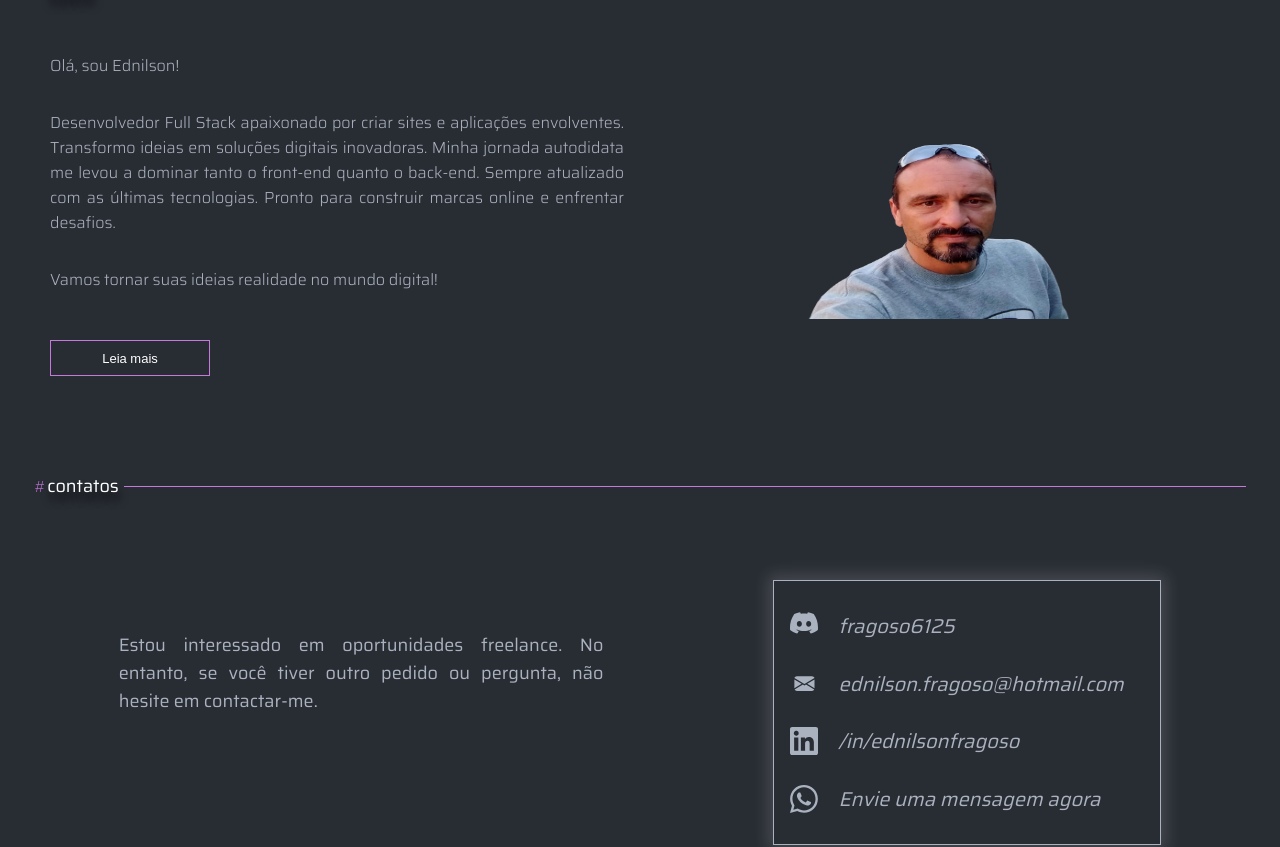
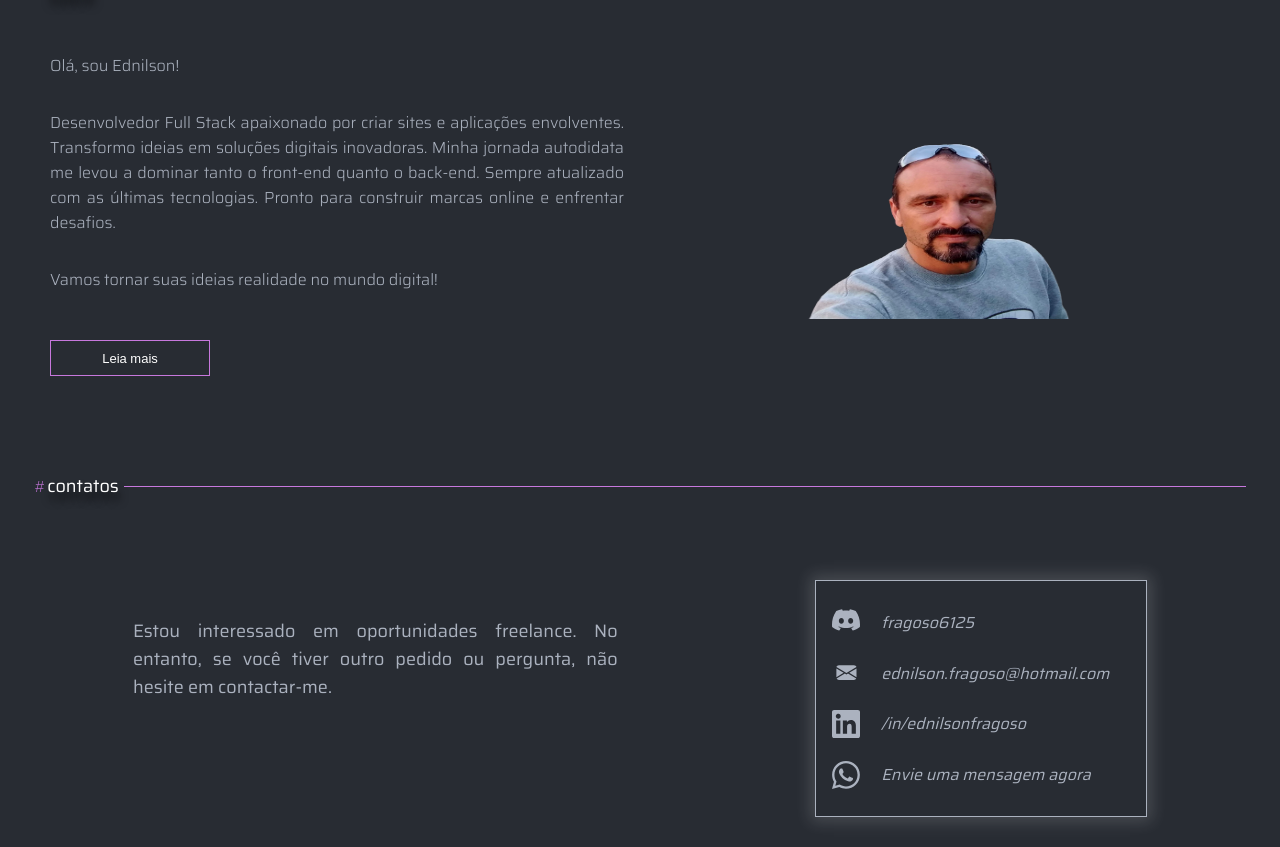
Before and after one commit to edfragoso/portfolio, a Next.js app in the folder new-portfolio/: page / in a window 1280 px wide. Shown: the part 1513-2360 px from the top of the page. Built offline with nearby package versions, Linux system fonts and the light colour scheme.

Commit message:
style: adjustment font-size and delete justify-content

```diff
--- a/new-portfolio/src/components/atoms/styles/styleContactsLinks.ts
+++ b/new-portfolio/src/components/atoms/styles/styleContactsLinks.ts
@@ -7,7 +7,7 @@ export const ContactsList = styled.div`
   }
 
   i {
-    font-size: 20px;
+    font-size: 16px;
     display: flex;
     justify-content: space-between;
     align-items: center;
--- a/new-portfolio/src/components/common/styles/aboutSectionStyle.ts
+++ b/new-portfolio/src/components/common/styles/aboutSectionStyle.ts
@@ -16,7 +16,6 @@ export const BoxContainer = styled.article`
 
   @media(max-width: ${(props) => props.theme.tableBreakpoint}) {
     flex-direction:column-reverse;
-    justify-content: center;
   }
 `;
 
```
